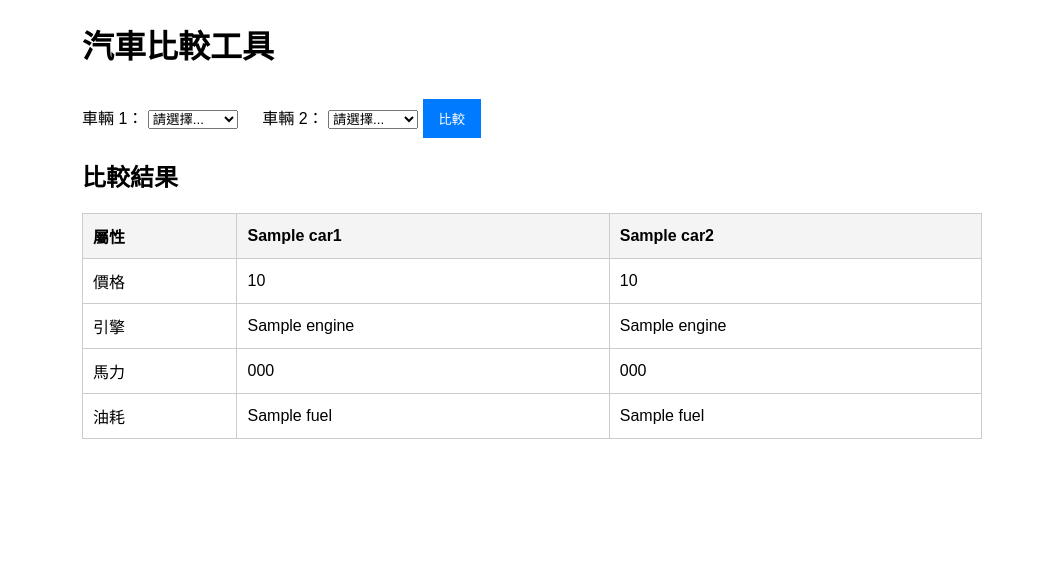
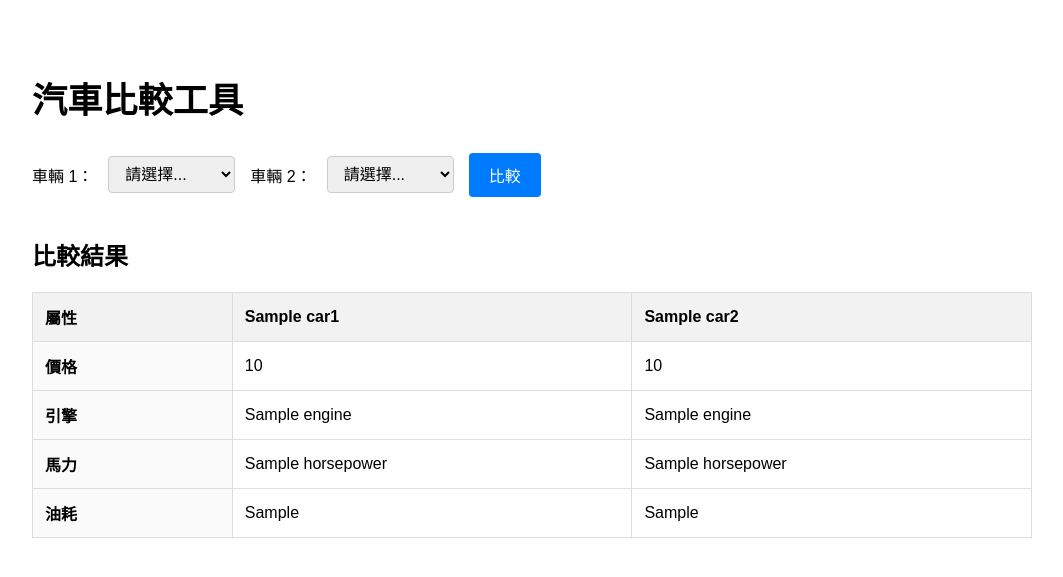
Before and after one commit to 45236132256z-hue/xiaomi_car, a Flask app: template templates/index.html in a window 1280 px wide. Shown: the top 577 px of the page, without its empty margins (108-1171 px from the left). Run offline with Flask 3, Linux system fonts and the light colour scheme; the template is opened without the code that fills it: most values are stand-ins (such as "Sample title", 1, 10 or a date in 2020).

Commit message:
Refactor index.html for improved structure and styling

```diff
--- a/templates/index.html
+++ b/templates/index.html
@@ -1,46 +1,49 @@
-<!doctype html>
-<html lang="zh-Hant">
+<!DOCTYPE html>
+<html lang="zh-TW">
 <head>
-    <meta charset="utf-8">
-    <meta name="viewport" content="width=device-width, initial-scale=1">
+    <meta charset="UTF-8">
+    <meta name="viewport" content="width=device-width, initial-scale=1.0">
     <title>汽車比較</title>
     <style>
-      body { font-family: Arial, sans-serif; margin: 20px; }
-      .compare-form, .comparison { max-width: 900px; margin: 0 auto; }
-      table { width: 100%; border-collapse: collapse; margin-top: 20px; }
-      th, td { border: 1px solid #ccc; padding: 10px; text-align: left; }
-      th { background: #f4f4f4; }
-      .center { text-align: center; }
-      .button { margin-top: 10px; padding: 10px 16px; border: none; background: #007bff; color: white; cursor: pointer; }
-      .button:hover { background: #0056b3; }
+        body { font-family: sans-serif; background-color: #ffffff; color: #000000; padding: 40px; }
+        .container { max-width: 1000px; margin: 0 auto; }
+        h1 { font-size: 2.2rem; margin-bottom: 30px; }
+        .selection-box { display: flex; align-items: center; gap: 15px; margin-bottom: 40px; }
+        select { padding: 8px 12px; font-size: 16px; border: 1px solid #ccc; border-radius: 4px; }
+        button { padding: 10px 20px; font-size: 16px; background-color: #007bff; color: white; border: none; border-radius: 4px; cursor: pointer; }
+        button:hover { background-color: #0056b3; }
+        table { width: 100%; border-collapse: collapse; margin-top: 20px; font-size: 16px; }
+        th, td { padding: 12px; text-align: left; border: 1px solid #ddd; }
+        th { background-color: #f2f2f2; font-weight: bold; }
+        td:first-child { font-weight: bold; background-color: #fafafa; width: 20%; }
     </style>
 </head>
 <body>
-    <div class="compare-form">
+
+<div class="container">
     <h1>汽車比較工具</h1>
-      <form action="/compare" method="post">
+
+    <form action="/compare" method="post" class="selection-box">
         <label for="car1">車輛 1：</label>
-        <select id="car1" name="car1" required>
+        <select name="car1" id="car1">
             <option value="">請選擇...</option>
-          {% for key, car in cars.items() %}
-            <option value="{{ key }}" {% if key == selected_car1 %}selected{% endif %}>{{ car.name }}</option>
+            {% for id, car in cars.items() %}
+                <option value="{{ id }}">{{ car.name }}</option>
             {% endfor %}
         </select>
 
-        <label for="car2" style="margin-left: 20px;">車輛 2：</label>
-        <select id="car2" name="car2" required>
+        <label for="car2">車輛 2：</label>
+        <select name="car2" id="car2">
             <option value="">請選擇...</option>
-          {% for key, car in cars.items() %}
-            <option value="{{ key }}" {% if key == selected_car2 %}selected{% endif %}>{{ car.name }}</option>
+            {% for id, car in cars.items() %}
+                <option value="{{ id }}">{{ car.name }}</option>
             {% endfor %}
         </select>
 
-        <button type="submit" class="button">比較</button>
+        <button type="submit">比較</button>
     </form>
-    </div>
 
     {% if car1 and car2 %}
-      <div class="comparison">
     <h2>比較結果</h2>
     <table>
         <thead>
@@ -51,13 +54,30 @@
             </tr>
         </thead>
         <tbody>
-            <tr><td>價格</td><td>{{ car1.price }}</td><td>{{ car2.price }}</td></tr>
-            <tr><td>引擎</td><td>{{ car1.engine }}</td><td>{{ car2.engine }}</td></tr>
-            <tr><td>馬力</td><td>{{ car1.hp }}</td><td>{{ car2.hp }}</td></tr>
-            <tr><td>油耗</td><td>{{ car1.fuel }}</td><td>{{ car2.fuel }}</td></tr>
+            <tr>
+                <td>價格</td>
+                <td>{{ car1.price }}</td>
+                <td>{{ car2.price }}</td>
+            </tr>
+            <tr>
+                <td>引擎</td>
+                <td>{{ car1.engine }}</td>
+                <td>{{ car2.engine }}</td>
+            </tr>
+            <tr>
+                <td>馬力</td>
+                <td>{{ car1.horsepower }}</td>
+                <td>{{ car2.horsepower }}</td>
+            </tr>
+            <tr>
+                <td>油耗</td>
+                <td>{{ car1.fuel_consumption }}</td>
+                <td>{{ car2.fuel_consumption }}</td>
+            </tr>
         </tbody>
     </table>
+    {% endif %}
 </div>
-    {% endif %}
+
 </body>
 </html>
```
Lines whose indentation alone changed are shown as unchanged.
